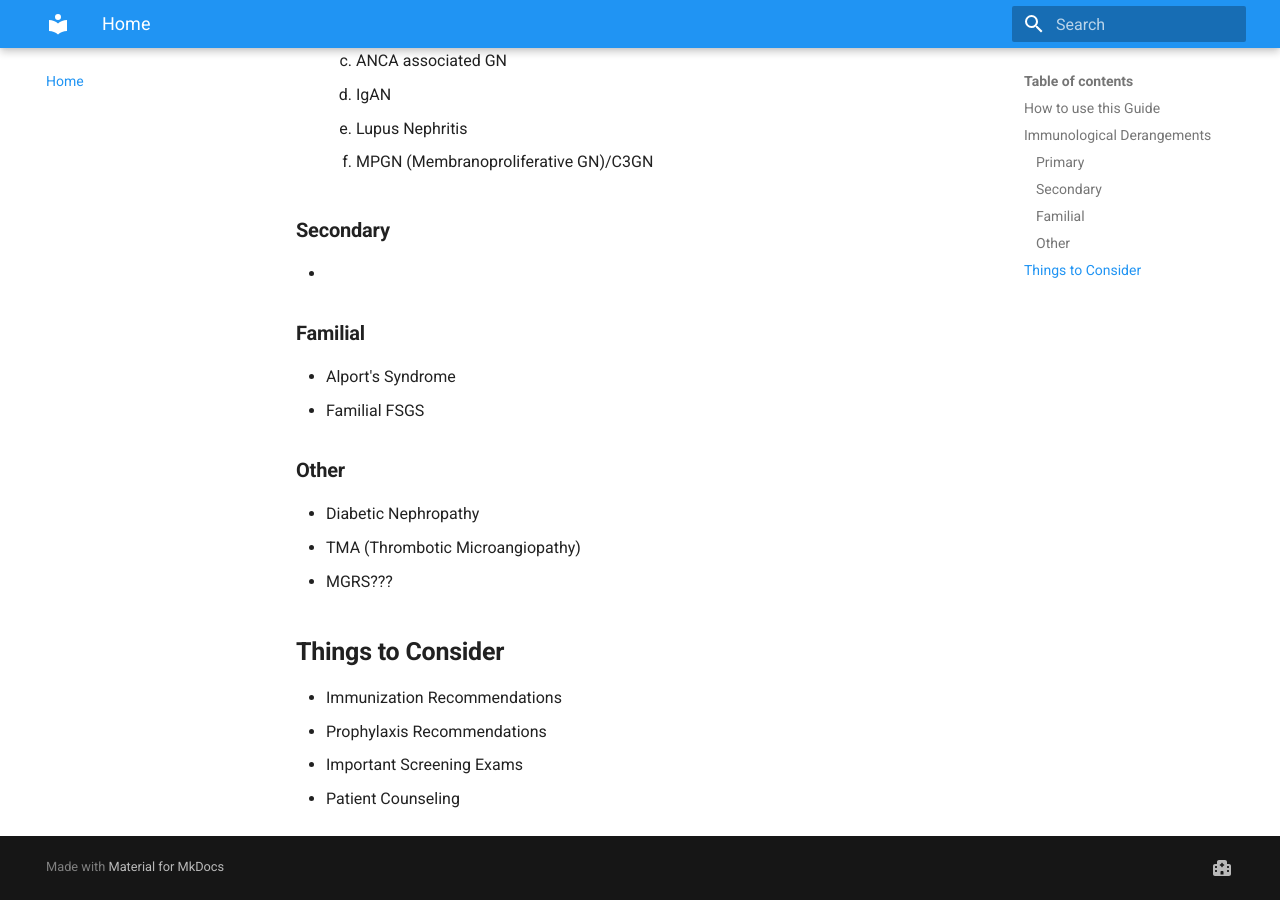
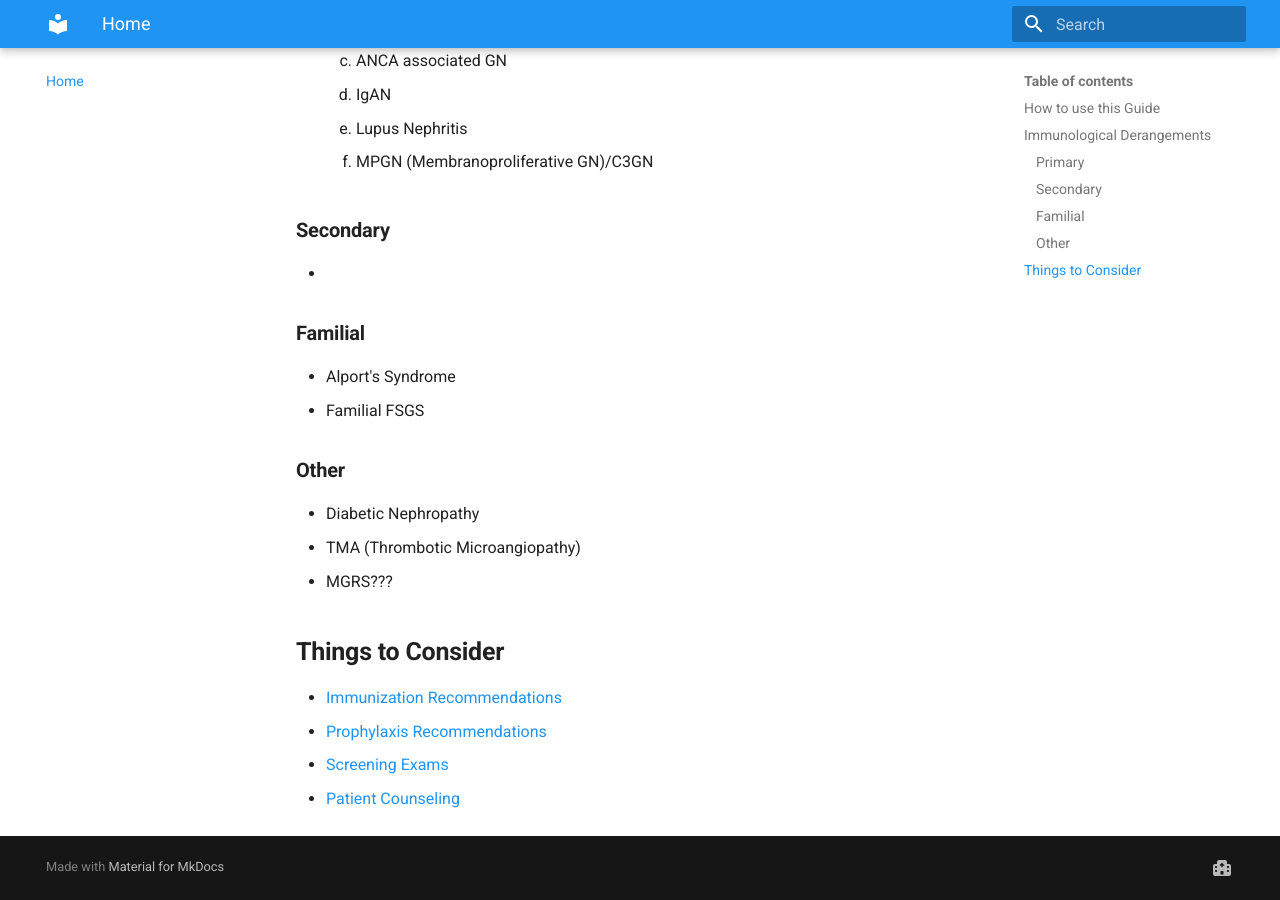
Before and after one commit to TTUNEPH2025/GN, an MkDocs documentation site: the page built from docs/index.md, in a window 1280 px wide and 900 px high, scrolled down 796 px. Built offline with MkDocs 1.6.1 and Material for MkDocs 9.7.7, drawn with Linux system fonts in a browser that asks for light colours.

Commit message:
Update index.md

```diff
--- a/docs/index.md
+++ b/docs/index.md
@@ -27,7 +27,7 @@
 * TMA (Thrombotic Microangiopathy)
 * MGRS???
 ## **Things to Consider**
-* Immunization Recommendations
-* Prophylaxis Recommendations
-* Important Screening Exams
-* Patient Counseling
+* [Immunization Recommendations](Immunization.md)
+* [Prophylaxis Recommendations](Prophylaxis.md)
+* [Screening Exams](Screening.md)
+* [Patient Counseling](Counseling.md)
```
